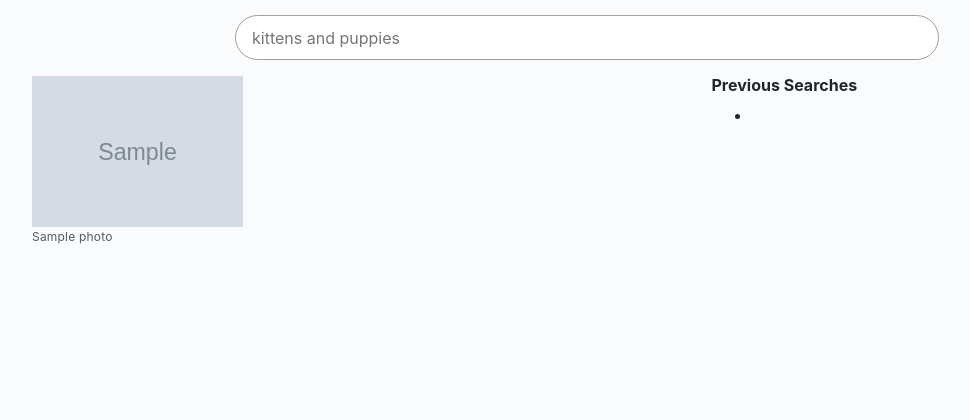
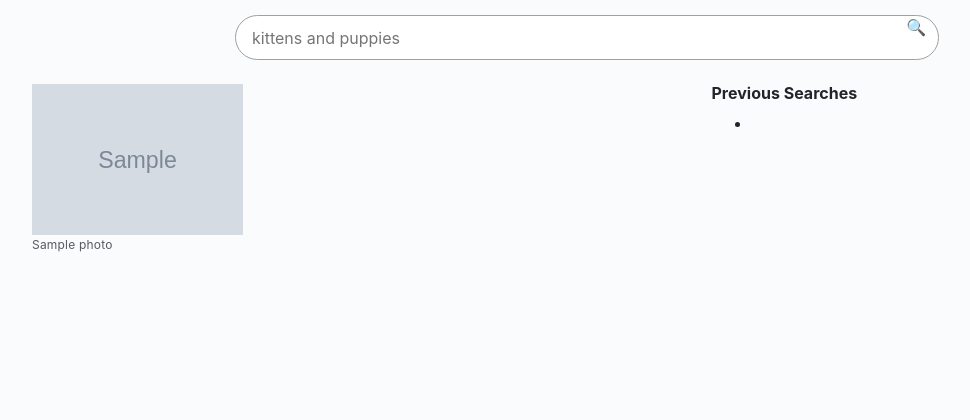
Before and after one commit to brkn/flickr_django_app, a Django app: template FlickrApp/templates/FlickrApp/index.html in a window 1280 px wide. Shown: the part 353-773 px from the top of the page, without its empty margins (53-1023 px from the left). Run offline with Django 3.2, Linux system fonts and the light colour scheme; the template is opened without the code that fills it: most values are stand-ins (such as "Sample title", 1, 10 or a date in 2020); grey boxes marked "Sample" are stand-in pictures; some libraries are stand-ins or nearby versions.

Commit message:
Add magnify search button

```diff
--- a/FlickrApp/static/FlickrApp/index.css
+++ b/FlickrApp/static/FlickrApp/index.css
@@ -132,10 +132,11 @@ main{
     border-color: #212121;
     transition: .5s;
 }
-.search-button::before{
+.search-button{
     cursor: pointer;
-    position: inline;
+    position: relative;
+    float: right;
     font-family: 'fontawesome';
-    top: 0;
-    right: 1.5rem;
+    top: -5.5vh;
+    right: 1vw;
 }
--- a/FlickrApp/templates/FlickrApp/index.html
+++ b/FlickrApp/templates/FlickrApp/index.html
@@ -34,7 +34,7 @@
     <div class="search-container">
         <form class="field-input">
             <input type="text" placeholder="kittens and puppies"/>
-            <!--<div class=search-button>&#x1F50D</div>  -->
+            <div class=search-button>&#x1F50D</div>
         </form>
     </div>
     <main role="main" class="container">
```
